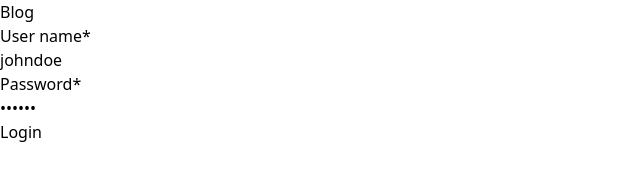
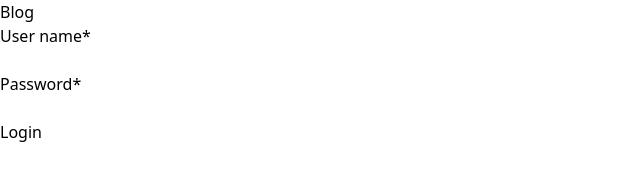
Before and after one commit to Davidlblanco/school-blog-front, a React (Vite) app: page / in a window 1280 px wide. Shown: the top 170 px of the page, without its empty margins (0-640 px from the left). Built offline with nearby package versions, Linux system fonts and the light colour scheme.

Commit message:
test automated deploy

```diff
--- a/src/components/Login/Login.tsx
+++ b/src/components/Login/Login.tsx
@@ -7,8 +7,8 @@
 
 export default function Login() {
     const { setJwtToken } = useMainContext();
-    const [userName, setUserName] = useState<string>('johndoe');
-    const [password, setPassword] = useState<string>('123456');
+    const [userName, setUserName] = useState<string>('');
+    const [password, setPassword] = useState<string>('');
     const [errorMessage, setErrorMessage] = useState<string | undefined>();
     const handleSubmit = async (e: FormEvent<HTMLFormElement>) => {
         setErrorMessage(undefined);
```
